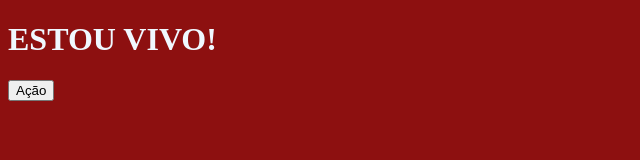
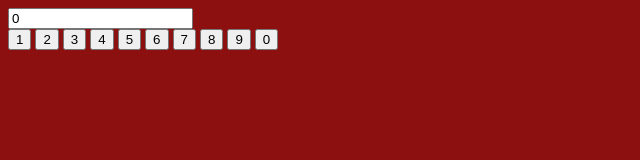
Before and after one commit to Decok550/2f3t, a plain HTML site: page index.html in a window 1280 px wide. Shown: the whole page, without its empty margins (0-640 px from the left). Drawn offline with Linux system fonts and the light colour scheme.

Commit message:
aaaaa socorrooo

```diff
--- a/index.html
+++ b/index.html
@@ -10,8 +10,23 @@
 
 </head>
 <body >
-    <h1>ESTOU VIVO!</h1>
-    <button onclick="mensagem(soma(7,6))">Ação</button>
+   <section class="calculadora">
+    <div class="display_calc">
+        <input reandoly value="0" type="text">
+    </div>
+    <div class="bnt">
+        <button>1</button>
+        <button>2</button>
+        <button>3</button>
+        <button>4</button>
+        <button>5</button>
+        <button>6</button>
+        <button>7</button>
+        <button>8</button>
+        <button>9</button>
+        <button>0</button>
+    </div>
+   </section>
 
 </body>
 </html>
--- a/js/script.js
+++ b/js/script.js
@@ -1,2 +1,10 @@
 mensagem = (msg) => alert(msg);
 soma = (a,b) => a + b;
+sub = (a,b) => a - b;
+mult = (a,b) => a * b;
+div = (a,b) => a / b;
+raiz = X => Math.sqrt(X);
+//mensagem(soma(10,soma(8,2)));
+//mensagem(soma(2,div(2,2)));
+//mensagem(soma(div(80,2),mult(5,3)));
+//mensagem(soma(sub(8,5),sub(3,70)));
```
